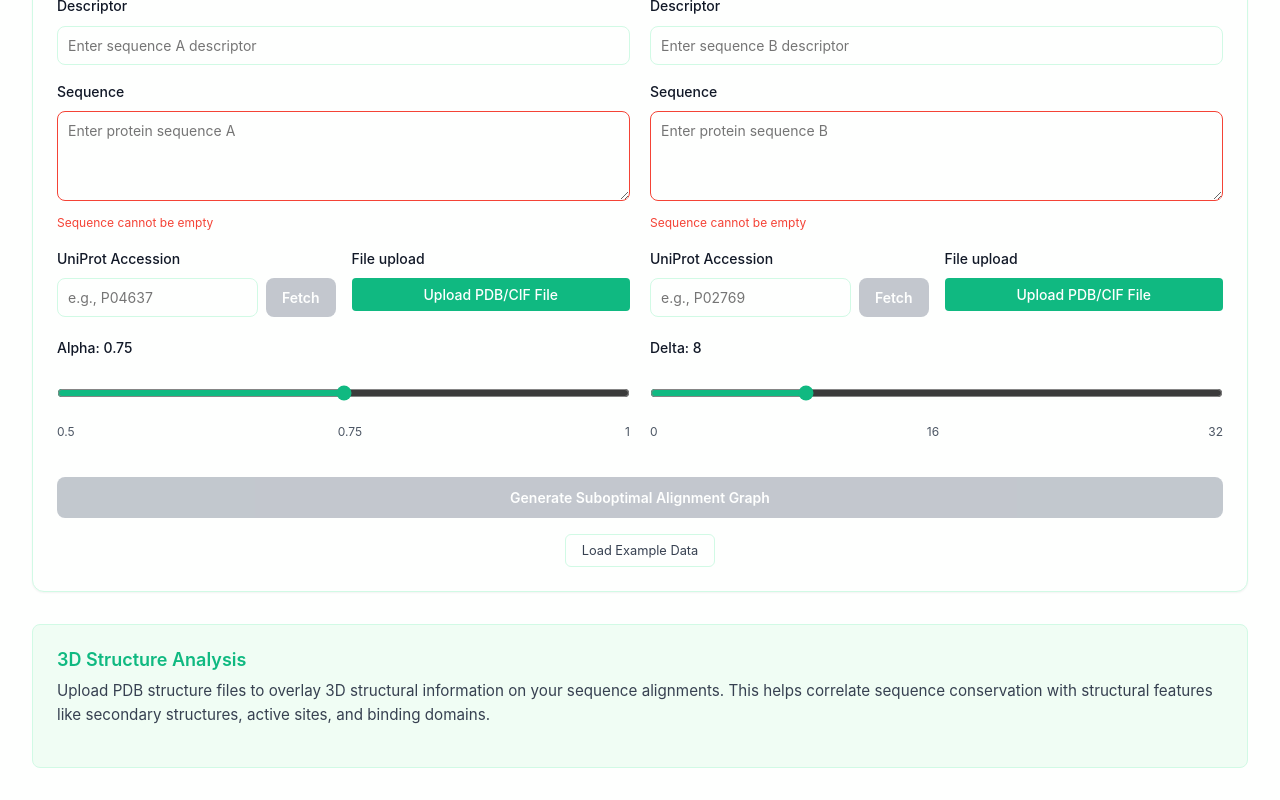
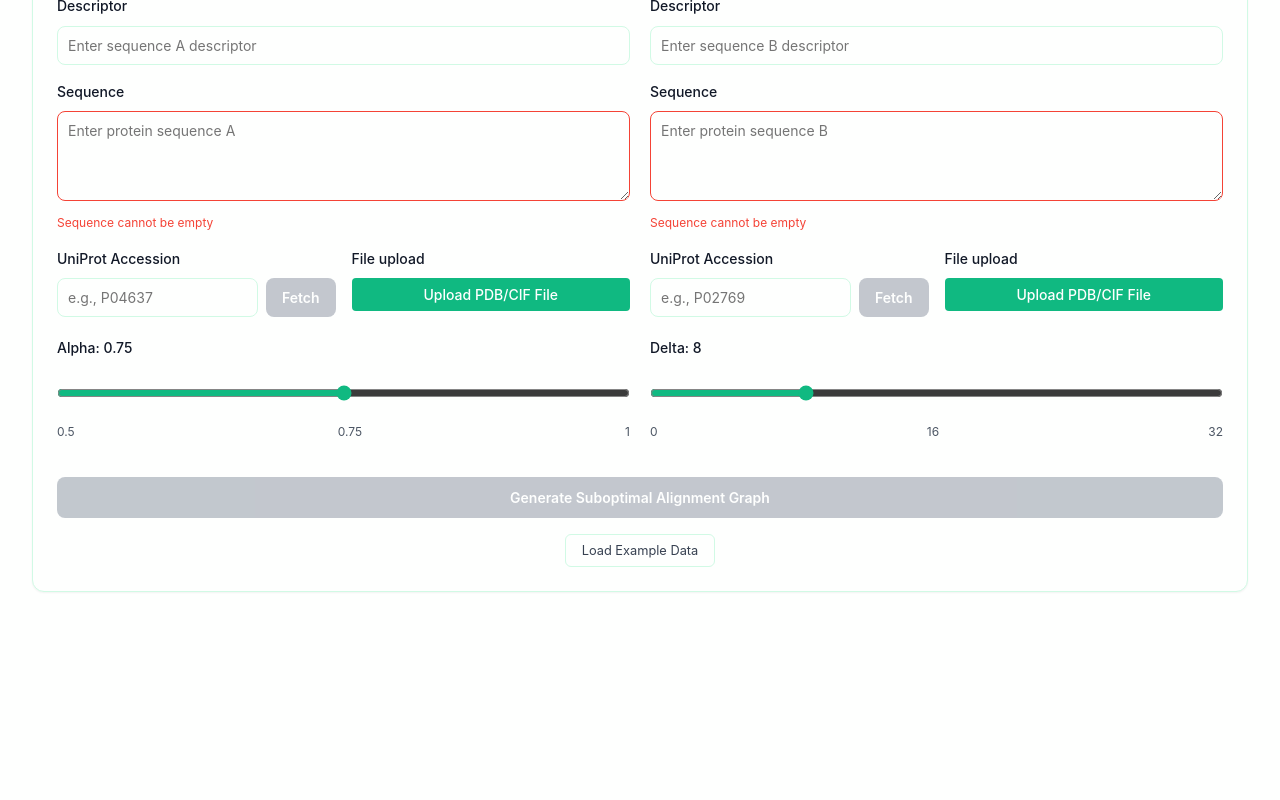
Before and after one commit to algbio/emerald-ui, a React (Vite) app: page / in a window 1280 px wide. Shown: the part 1858-2658 px from the top of the page. After the commit the page ends 2514 px from the top, so only its background shows below. Built offline with nearby package versions, Linux system fonts and the light colour scheme.

Commit message:
moved the structure alignment section to be inside the explore your alignment results section

```diff
--- a/src/App.tsx
+++ b/src/App.tsx
@@ -238,9 +238,7 @@ function AppContent() {
 
           </div>
 
-
-
-                    <AlignmentGraphWithInfoPanel
+          <AlignmentGraphWithInfoPanel
             key={`${representative}-${member}`}
             representative={representative}
             member={member}
@@ -272,17 +270,6 @@ function AppContent() {
           </div>
         </div>
       )}
-
-      {/* Add the AlignmentStructuresViewer component */}
-      <div className="structure-section">
-        <h3>3D Structure Analysis</h3>
-        <p className="structure-description">
-          Upload PDB structure files to overlay 3D structural information on your sequence alignments.
-          This helps correlate sequence conservation with structural features like secondary structures,
-          active sites, and binding domains.
-        </p>
-        <AlignmentStructuresViewer />
-      </div>
     </div>
   );
 }
--- a/src/components/alignment/AlignmentGraphWithInfoPanel.tsx
+++ b/src/components/alignment/AlignmentGraphWithInfoPanel.tsx
@@ -6,6 +6,8 @@ import SequenceAlignmentViewer from './SequenceAlignmentViewer';
 import type { Alignment } from '../../types/PointGrid';
 import type { VisualizationSettings } from './VisualizationSettingsPanel';
 import './AlignmentGraphWithInfoPanel.css';
+import { AlignmentStructuresViewer } from '../structure/AlignmentStructuresViewer'
+
 
 interface AlignmentGraphWithInfoPanelProps {
   representative: string;
@@ -189,7 +191,8 @@ export const AlignmentGraphWithInfoPanel: React.FC<AlignmentGraphWithInfoPanelPr
         </div>
       </div>
 
-      {/* Display sequence alignment if available */}
+      <AlignmentStructuresViewer/>
+            {/* Display sequence alignment if available */}
       {alignments.some(a => a.textAlignment) && (
         <div className="sequence-alignment-viewer-container">
           <SequenceAlignmentViewer
```
